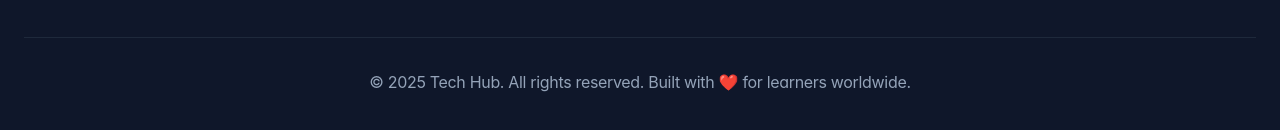
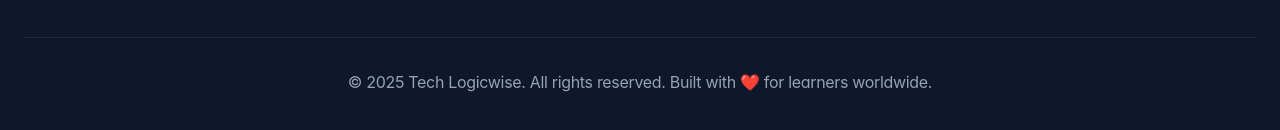
Before and after one commit to AdurintiAshok/instant-course-access, a React (Vite) app: page / in a window 1280 px wide. Shown: the part 3423-3553 px from the top of the page. Built offline with nearby package versions, Linux system fonts and the light colour scheme.

Commit message:
name change

```diff
--- a/src/components/Footer.tsx
+++ b/src/components/Footer.tsx
@@ -42,7 +42,7 @@ const Footer = () => {
                 </div>
 
                 <div className="border-t border-slate-800 pt-8 text-center text-slate-400">
-                    <p>&copy; 2025 Tech Hub. All rights reserved. Built with ❤️ for learners worldwide.</p>
+                    <p>&copy; 2025 Tech Logicwise. All rights reserved. Built with ❤️ for learners worldwide.</p>
                 </div>
             </div>
         </footer>
```
